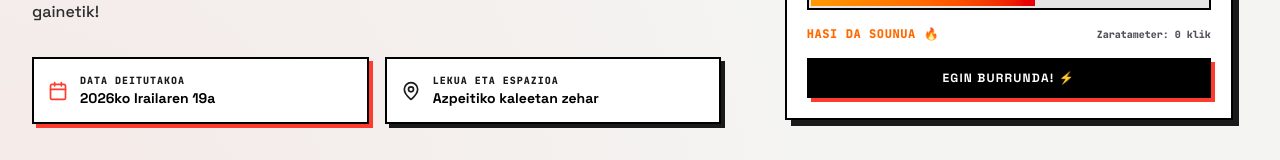
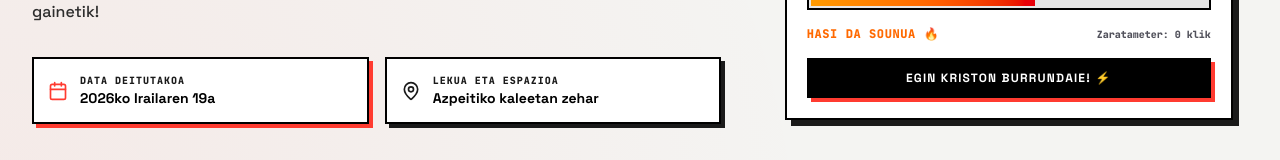
Before and after one commit to mikelalda/kriston_burrundaie, a React (Vite) app: page / in a window 1280 px wide. Shown: the part 763-923 px from the top of the page. Built offline with nearby package versions, Linux system fonts and the light colour scheme.

Commit message:
botoian aldaketa

```diff
--- a/src/components/Hero.tsx
+++ b/src/components/Hero.tsx
@@ -67,7 +67,7 @@ export default function Hero({ onExploreClick }: HeroProps) {
   };
 
   const getNoiseStatus = (lvl: number) => {
-    if (lvl > 110) return { label: 'BURRUNDA BIZIA ✊', color: 'text-rose-500 animate-pulse' };
+    if (lvl > 110) return { label: 'KRISTON BURRUNDAIE ✊', color: 'text-rose-500 animate-pulse' };
     if (lvl > 95) return { label: 'ZARATA IZUGARRIA ⚡', color: 'text-red-500' };
     if (lvl > 80) return { label: 'HASI DA SOUNUA 🔥', color: 'text-orange-500' };
     if (lvl > 65) return { label: 'SOINUA HASTEAR DA 🎶', color: 'text-yellow-500' };
@@ -259,7 +259,7 @@ export default function Hero({ onExploreClick }: HeroProps) {
                 onClick={handleMakeBurrunda}
                 className="w-full py-2.5 bg-black text-white hover:bg-[#ff3b30] text-xs font-black uppercase tracking-widest transition-all flex items-center justify-center space-x-2 border-2 border-black shadow-[4px_4px_0px_#ff3b30] hover:shadow-[2px_2px_0px_#ff3b30] hover:translate-x-0.5 hover:translate-y-0.5 cursor-pointer"
               >
-                <span>EGIN BURRUNDA! ⚡</span>
+                <span>EGIN KRISTON BURRUNDAIE! ⚡</span>
               </button>
             </div>
 
```
